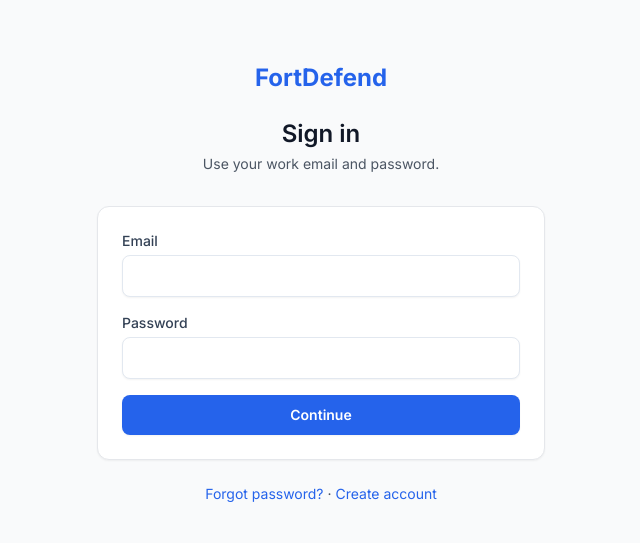
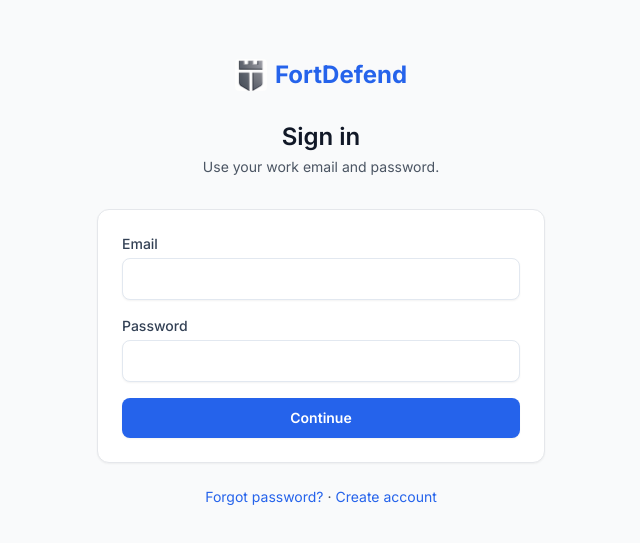
Before and after one commit to Green-Apple-Tech/FortDefend, a React (Vite) app in the folder client/: page /login in a window 1280 px wide. Shown: the part 117-660 px from the top of the page, without its empty margins (319-959 px from the left). Built offline with nearby package versions, Linux system fonts and the light colour scheme; the HTML template or start-up script is replaced by a standard one.

Commit message:
Debug agent version field location in heartbeat

```diff
--- a/client/src/components/AppLayout.jsx
+++ b/client/src/components/AppLayout.jsx
@@ -1,5 +1,6 @@
 import { Link, NavLink, Outlet, useLocation } from 'react-router-dom';
 import { useAuth } from '../context/AuthContext';
+import fortDefendLogo from '../assets/fortdefend-logo.png';
 
 const PATH_TITLES = {
   '/dashboard': 'Dashboard',
@@ -85,9 +86,7 @@
         <aside className="fixed inset-y-0 left-0 z-40 hidden w-[220px] shrink-0 flex-col bg-fds-sidebar md:flex">
           <div className="flex h-full flex-col px-3 py-5">
             <Link to="/dashboard" className="mb-8 flex items-center gap-2 px-2 text-white">
-              <span className="flex h-9 w-9 items-center justify-center rounded-lg bg-blue-600 text-lg" aria-hidden>
-                🛡️
-              </span>
+              <img src={fortDefendLogo} alt="FortDefend logo" className="h-9 w-9 rounded-lg object-cover" />
               <span className="text-lg font-bold tracking-tight">FortDefend</span>
             </Link>
 
@@ -166,7 +165,7 @@
 
           <header className="flex items-center justify-between border-b border-fds-border bg-white px-3 py-2 md:hidden">
             <Link to="/dashboard" className="flex items-center gap-2 font-bold text-slate-900">
-              <span className="text-lg">🛡️</span>
+              <img src={fortDefendLogo} alt="FortDefend logo" className="h-6 w-6 rounded object-cover" />
               FortDefend
             </Link>
             <button type="button" onClick={() => logout()} className="text-sm font-medium text-brand">
--- a/client/src/pages/Landing.jsx
+++ b/client/src/pages/Landing.jsx
@@ -1,5 +1,6 @@
 import { useState } from 'react';
 import { Link } from 'react-router-dom';
+import fortDefendLogo from '../assets/fortdefend-logo.png';
 
 const CHROMEBOOK_CHECKS = [
   { name: 'OS version current', desc: 'Is ChromeOS actually on the latest version — or just assumed to be?' },
@@ -172,8 +173,9 @@
         padding: '16px 32px', borderBottom: '1px solid #e5e5e3',
         background: '#fff', position: 'sticky', top: 0, zIndex: 100,
       }}>
-        <div style={{ fontWeight: 700, fontSize: 20 }}>
-          Fort<span style={{ color: '#185FA5' }}>Defend</span>
+        <div style={{ display: 'flex', alignItems: 'center', gap: 8, fontWeight: 700, fontSize: 20 }}>
+          <img src={fortDefendLogo} alt="FortDefend logo" style={{ width: 30, height: 30, borderRadius: 6, objectFit: 'cover' }} />
+          <span>Fort<span style={{ color: '#185FA5' }}>Defend</span></span>
         </div>
         <div style={{ display: 'flex', gap: 24, alignItems: 'center' }}>
           <a href="#how" style={{ fontSize: 14, color: '#52504a', textDecoration: 'none' }}>How it works</a>
@@ -547,7 +549,10 @@
         display: 'flex', justifyContent: 'space-between', alignItems: 'center',
         fontSize: 13, color: '#8a887e', flexWrap: 'wrap', gap: 8,
       }}>
-        <div>Fort<strong style={{ color: '#185FA5' }}>Defend</strong> — device verification for schools and MSPs</div>
+        <div style={{ display: 'flex', alignItems: 'center', gap: 8 }}>
+          <img src={fortDefendLogo} alt="FortDefend logo" style={{ width: 20, height: 20, borderRadius: 4, objectFit: 'cover' }} />
+          <span>Fort<strong style={{ color: '#185FA5' }}>Defend</strong> — device verification for schools and MSPs</span>
+        </div>
         <div style={{ display: 'flex', gap: 20 }}>
           <Link to="/privacy" style={{ color: '#8a887e', textDecoration: 'none' }}>Privacy</Link>
           <Link to="/terms" style={{ color: '#8a887e', textDecoration: 'none' }}>Terms</Link>
--- a/client/src/pages/Login.jsx
+++ b/client/src/pages/Login.jsx
@@ -2,6 +2,7 @@
 import { Link, useNavigate, useLocation } from 'react-router-dom';
 import { useAuth } from '../context/AuthContext';
 import { Button, Input } from '../components/ui';
+import fortDefendLogo from '../assets/fortdefend-logo.png';
 
 export default function Login() {
   const { login, completeTotpLogin } = useAuth();
@@ -51,8 +52,9 @@
     <div className="flex min-h-screen flex-col justify-center bg-gray-50 px-4 py-12">
       <div className="mx-auto w-full max-w-md">
         <div className="mb-8 text-center">
-          <Link to="/" className="text-2xl font-bold text-brand">
-            FortDefend
+          <Link to="/" className="inline-flex items-center gap-2 text-2xl font-bold text-brand">
+            <img src={fortDefendLogo} alt="FortDefend logo" className="h-8 w-8 rounded object-cover" />
+            <span>FortDefend</span>
           </Link>
           <h1 className="mt-6 text-2xl font-semibold text-gray-900">Sign in</h1>
           <p className="mt-1 text-sm text-gray-600">Use your work email and password.</p>
--- a/client/src/pages/Signup.jsx
+++ b/client/src/pages/Signup.jsx
@@ -2,6 +2,7 @@
 import { Link, useNavigate } from 'react-router-dom';
 import { api } from '../lib/api';
 import { Button, Input } from '../components/ui';
+import fortDefendLogo from '../assets/fortdefend-logo.png';
 
 const PLANS = [
   {
@@ -100,8 +101,9 @@
     <div className="flex min-h-screen flex-col justify-center bg-gray-50 px-4 py-12">
       <div className="mx-auto w-full max-w-5xl">
         <div className="mb-8 text-center">
-          <Link to="/" className="text-2xl font-bold text-brand">
-            FortDefend
+          <Link to="/" className="inline-flex items-center gap-2 text-2xl font-bold text-brand">
+            <img src={fortDefendLogo} alt="FortDefend logo" className="h-8 w-8 rounded object-cover" />
+            <span>FortDefend</span>
           </Link>
           <h1 className="mt-6 text-2xl font-semibold text-gray-900">Create your account</h1>
           <p className="mt-2 text-sm text-gray-600">All plans include a 10-day free trial. No credit card required for Personal.</p>
```
Also changed, not shown: client/src/assets/fortdefend-logo.png (added), 1 other file (tests, documents, lock files or other folders).
